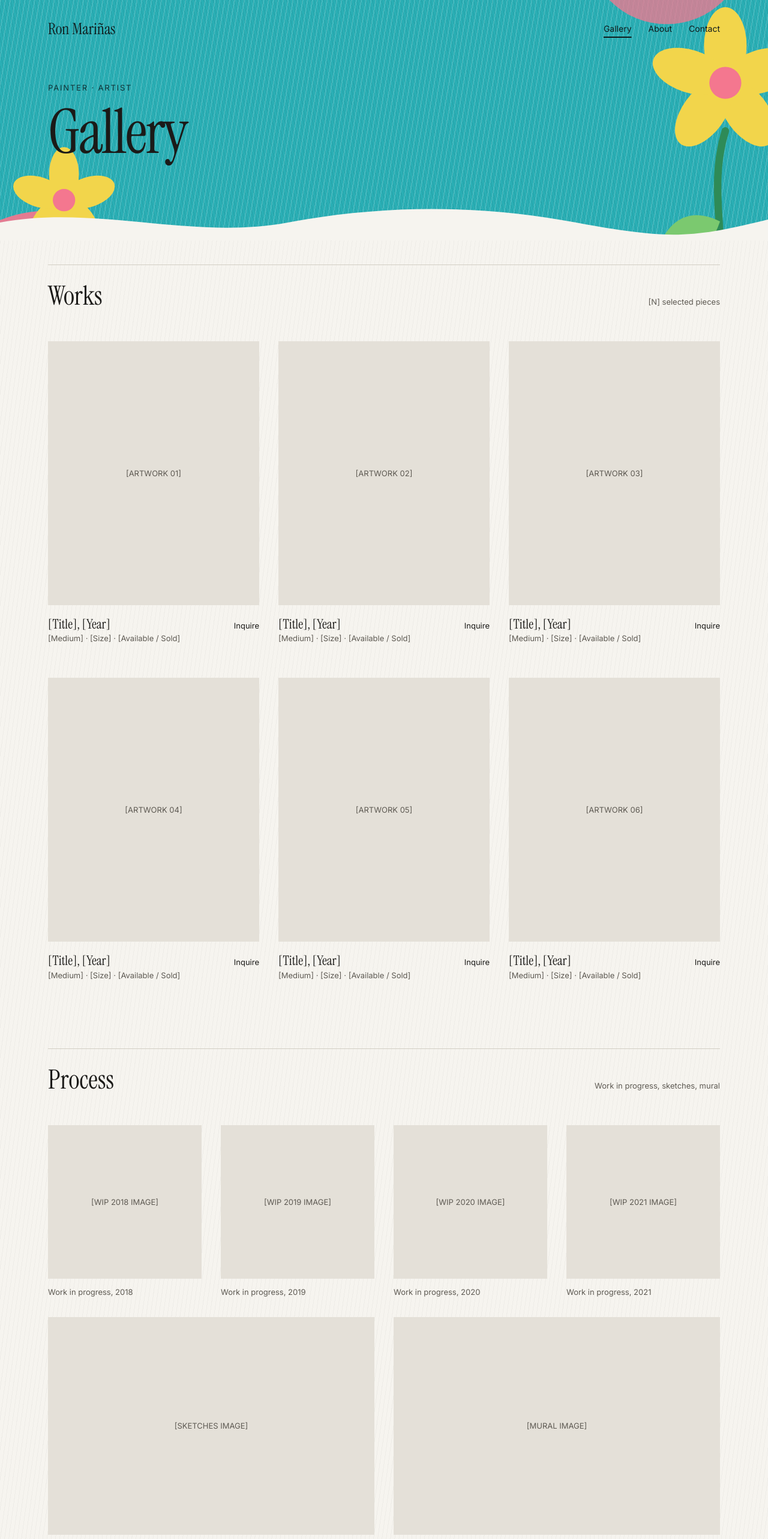
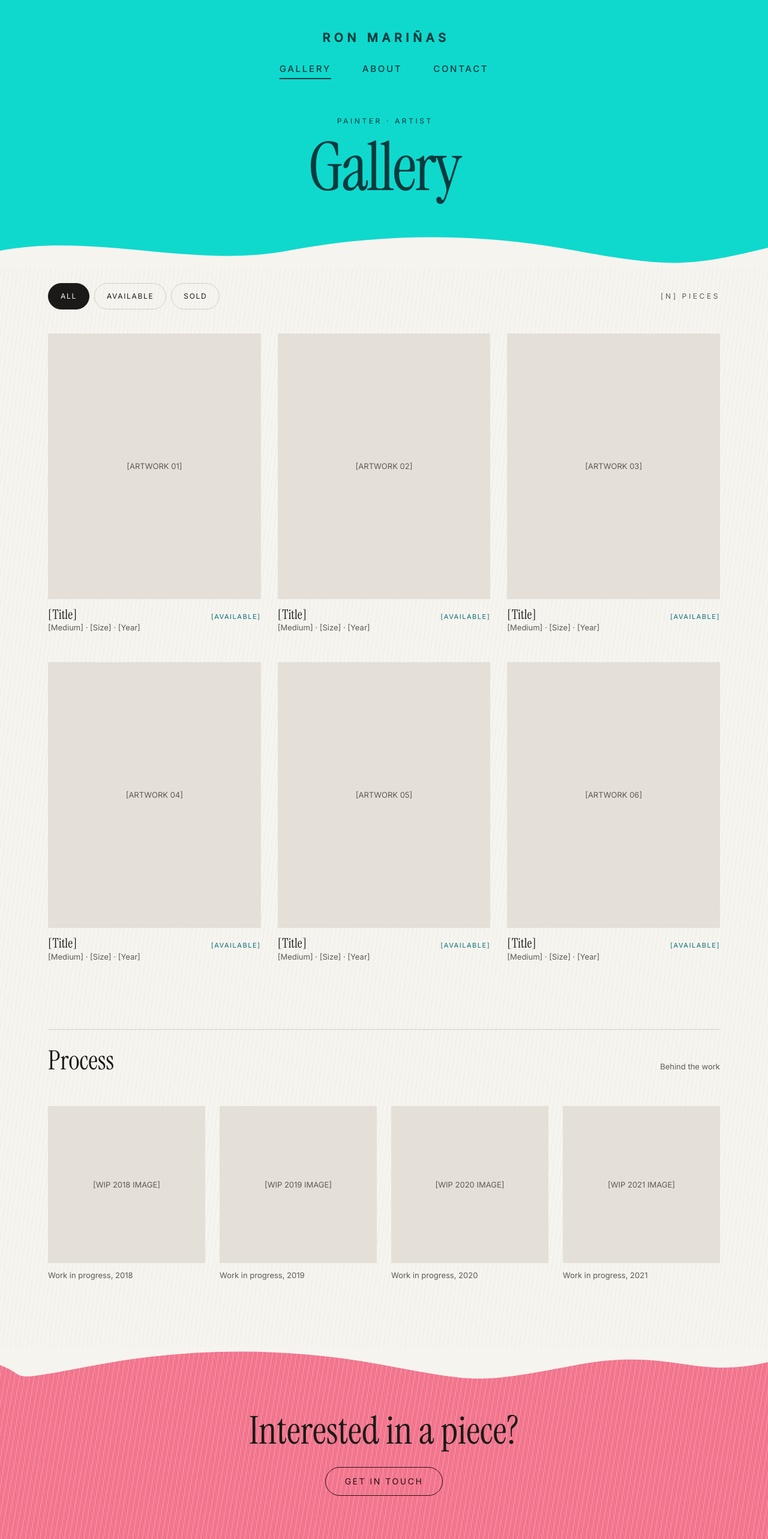
Before and after one commit to emaniebo420/ron-marinas, a React (Vite) app: page /gallery in a window 1280 px wide. Shown: the top 2566 px of the page at 60% size. Built offline with nearby package versions, Linux system fonts and the light colour scheme.

Commit message:
New layouts: home, gallery, piece page, about

```diff
--- a/src/App.tsx
+++ b/src/App.tsx
@@ -5,6 +5,7 @@ import About from "./pages/About";
 import Contact from "./pages/Contact";
 import Gallery from "./pages/Gallery";
 import Home from "./pages/Home";
+import Piece from "./pages/Piece";
 
 function ScrollToTop() {
   const { pathname } = useLocation();
@@ -16,7 +17,7 @@ function ScrollToTop() {
 
 function NotFound() {
   return (
-    <main className="mx-auto max-w-[1200px] px-10 py-32">
+    <main className="mx-auto max-w-[1200px] px-5 py-32 sm:px-10">
       <h1 className="font-display text-6xl">Page not found</h1>
       <p className="mt-4 text-muted">
         <a href="/" className="underline">
@@ -34,6 +35,7 @@ export default function App() {
       <Routes>
         <Route path="/" element={<Home />} />
         <Route path="/gallery" element={<Gallery />} />
+        <Route path="/gallery/:slug" element={<Piece />} />
         <Route path="/about" element={<About />} />
         <Route path="/contact" element={<Contact />} />
         <Route path="*" element={<NotFound />} />
--- a/src/components/ui.tsx
+++ b/src/components/ui.tsx
@@ -9,7 +9,7 @@ export function usePageTitle(title: string) {
 }
 
 export function Container({ children, className = "" }: { children: ReactNode; className?: string }) {
-  return <div className={`mx-auto max-w-[1200px] px-10 ${className}`}>{children}</div>;
+  return <div className={`mx-auto max-w-[1200px] px-5 sm:px-10 ${className}`}>{children}</div>;
 }
 
 export function Slot({ label, className }: { label: string; className: string }) {
@@ -22,8 +22,8 @@ export function Slot({ label, className }: { label: string; className: string })
 
 export function SectionHeading({ title, note }: { title: string; note?: string }) {
   return (
-    <div className="mb-12 flex flex-wrap items-baseline justify-between gap-x-6 gap-y-2 border-t border-rule pt-6">
-      <h2 className="font-display text-[44px] font-normal leading-tight">{title}</h2>
+    <div className="mb-8 flex flex-wrap sm:mb-12 items-baseline justify-between gap-x-6 gap-y-2 border-t border-rule pt-6">
+      <h2 className="font-display text-[clamp(32px,5vw,44px)] font-normal leading-tight">{title}</h2>
       {note ? <span className="text-[13px] text-muted">{note}</span> : null}
     </div>
   );
@@ -68,38 +68,40 @@ const navItems = [
 
 function SiteHeader() {
   return (
-    <Container className="flex flex-wrap items-center justify-between gap-x-10 gap-y-4 py-7">
-      <Link to="/" className="font-display text-[26px] text-fg no-underline">
+    <header className="flex flex-col items-center px-5 pt-9 text-center text-[#073b3e] sm:pt-12">
+      <Link
+        to="/"
+        className="text-[clamp(15px,2.2vw,20px)] font-semibold uppercase tracking-[.32em] text-inherit no-underline [text-indent:.32em]"
+      >
         {artist.name}
       </Link>
-      <nav aria-label="Primary" className="flex flex-wrap gap-x-7 gap-y-2 text-sm">
+      <nav aria-label="Primary" className="mt-3 flex items-center justify-center gap-x-1 sm:gap-x-3">
         {navItems.map((item) => (
           <NavLink
             key={item.to}
             to={item.to}
             end={item.end}
             className={({ isActive }) =>
-              `py-2.5 text-fg no-underline ${isActive ? "underline decoration-2 underline-offset-8" : ""}`
+              `px-3 py-3 text-[clamp(12px,1.4vw,15px)] font-medium uppercase tracking-[.18em] text-inherit no-underline sm:px-5 ${
+                isActive ? "underline decoration-2 underline-offset-[10px]" : ""
+              }`
             }
           >
             {item.label}
           </NavLink>
         ))}
       </nav>
-    </Container>
+    </header>
   );
 }
 
-/** Teal band with nav. Children render below the nav inside the band. */
+/** Sky-teal band (same colour as the Home painting) with centered header. */
 export function TealBand({ children }: { children: ReactNode }) {
   return (
-    <div className="band-teal relative overflow-hidden">
-      <GardenBackdrop />
-      <div className="relative">
-        <SiteHeader />
-        {children}
-      </div>
-      <svg aria-hidden="true" viewBox="0 0 1440 60" preserveAspectRatio="none" className="relative -mt-px block h-[60px] w-full">
+    <div className="bg-[rgb(15,217,205)]">
+      <SiteHeader />
+      {children}
+      <svg aria-hidden="true" viewBox="0 0 1440 60" preserveAspectRatio="none" className="-mt-px block h-[40px] w-full sm:h-[60px]">
         <path
           className="fill-bg"
           d="M0 30 C 180 0 360 60 540 30 S 900 0 1080 30 S 1300 55 1440 25 L1440 60 L0 60 Z"
@@ -113,10 +115,12 @@ export function TealBand({ children }: { children: ReactNode }) {
 export function PageBand({ title, kicker }: { title: string; kicker?: string }) {
   return (
     <TealBand>
-      <Container className="pb-[72px] pt-10">
-        {kicker ? <p className="m-0 mb-4 text-[13px] uppercase tracking-[.14em] text-muted">{kicker}</p> : null}
-        <h1 className="m-0 font-display text-[clamp(56px,8vw,112px)] font-normal leading-[.95] tracking-tight">{title}</h1>
-      </Container>
+      <div className="px-5 pb-10 pt-10 text-center text-[#073b3e] sm:pb-14 sm:pt-14">
+        {kicker ? (
+          <p className="m-0 mb-4 text-xs uppercase tracking-[.3em] [text-indent:.3em]">{kicker}</p>
+        ) : null}
+        <h1 className="m-0 font-display text-[clamp(52px,10vw,112px)] font-normal leading-[.95] tracking-tight">{title}</h1>
+      </div>
     </TealBand>
   );
 }
@@ -130,7 +134,7 @@ export function PinkBand({ children }: { children: ReactNode }) {
           d="M0 0 L1440 0 L1440 25 C 1300 55 1260 0 1080 30 S 900 60 720 30 S 360 0 180 30 S 60 50 0 30 Z"
         />
       </svg>
-      <Container className="pb-[72px] pt-12">{children}</Container>
+      <Container className="pb-14 pt-10 text-center sm:pb-[72px] sm:pt-12">{children}</Container>
     </div>
   );
 }
@@ -138,7 +142,7 @@ export function PinkBand({ children }: { children: ReactNode }) {
 export function Footer() {
   return (
     <footer>
-      <Container className="flex flex-wrap justify-between gap-x-6 gap-y-2 pb-10 pt-6 text-[13px] text-muted">
+      <Container className="flex flex-col items-center gap-y-2 pb-10 pt-6 text-center text-[13px] text-muted sm:flex-row sm:justify-between sm:text-left">
         <span>
           © {new Date().getFullYear()} {artist.name}
         </span>
--- a/src/pages/Gallery.tsx
+++ b/src/pages/Gallery.tsx
@@ -1,25 +1,54 @@
+import { useState } from "react";
 import { Link } from "react-router-dom";
 import { Container, PageBand, PinkBand, SectionHeading, Slot, usePageTitle } from "../components/ui";
-import { artist, processYears, works } from "../content";
+import { artist, processYears, works, type Work } from "../content";
 
 const PLACEHOLDER_WORK_COUNT = 6;
+type Filter = "All" | "Available" | "Sold";
+const filters: Filter[] = ["All", "Available", "Sold"];
+
+function matches(work: Work, filter: Filter) {
+  return filter === "All" || work.status === filter;
+}
 
 export default function Gallery() {
   usePageTitle("Gallery");
+  const [filter, setFilter] = useState<Filter>("All");
+  const visible = works.filter((w) => matches(w, filter));
 
   return (
     <>
       <PageBand title="Gallery" kicker={artist.tagline} />
 
       <main>
-        <Container className="pb-28 pt-10">
-          <div id="works" className="scroll-mt-6">
-            <SectionHeading title="Works" note={works.length ? `${works.length} selected pieces` : "[N] selected pieces"} />
+        <Container className="pb-20 pt-6 sm:pb-28">
+          <div className="mb-8 flex flex-wrap items-center justify-between gap-4 sm:mb-10">
+            <div className="flex flex-wrap gap-2" role="group" aria-label="Filter works">
+              {filters.map((f) => (
+                <button
+                  key={f}
+                  type="button"
+                  aria-pressed={filter === f}
+                  onClick={() => setFilter(f)}
+                  className={`min-h-11 cursor-pointer rounded-full border px-5 text-xs uppercase tracking-[.14em] ${
+                    filter === f ? "border-fg bg-fg text-bg" : "border-rule bg-transparent text-fg"
+                  }`}
+                >
+                  {f}
+                </button>
+              ))}
             </div>
-          <div className="flex flex-wrap gap-x-8 gap-y-14">
-            {works.length > 0
-              ? works.map((work) => (
-                  <figure key={work.slug} id={work.slug} className="m-0 flex min-w-0 flex-[1_1_340px] flex-col gap-3.5">
+            <span className="text-xs uppercase tracking-[.3em] text-muted">
+              {works.length ? `${visible.length} ${visible.length === 1 ? "piece" : "pieces"}` : "[N] pieces"}
+            </span>
+          </div>
+
+          <div className="grid grid-cols-2 gap-x-3 gap-y-8 sm:gap-x-7 sm:gap-y-12 lg:grid-cols-3">
+            {works.length > 0 ? (
+              visible.length > 0 ? (
+                visible.map((work) => (
+                  <figure key={work.slug} className="m-0 min-w-0">
+                    <Link to={`/gallery/${work.slug}`} className="block no-underline">
                       <img
                         src={work.image}
                         alt={work.alt}
@@ -27,56 +56,48 @@ export default function Gallery() {
                         decoding="async"
                         className="aspect-[4/5] w-full bg-slot object-cover"
                       />
-                    <figcaption className="flex flex-wrap items-baseline justify-between gap-x-4 gap-y-1.5">
-                      <div>
-                        <div className="font-display text-[22px] leading-tight">
-                          {work.title}, {work.year}
+                    </Link>
+                    <figcaption className="mt-3">
+                      <div className="flex items-baseline justify-between gap-3">
+                        <span className="font-display text-[clamp(16px,4.2vw,22px)] leading-tight">{work.title}</span>
+                        <span className="text-[11px] uppercase tracking-[.14em] text-accent">{work.status}</span>
                       </div>
-                        <div className="text-[13px] text-muted">
-                          {work.medium} · {work.size} · {work.status}
+                      <div className="text-xs text-muted sm:text-[13px]">
+                        {work.medium} · {work.size} · {work.year}
                       </div>
-                      </div>
-                      <Link to={`/contact?work=${encodeURIComponent(work.title)}`} className="py-2.5 text-[13px] text-fg">
-                        Inquire
-                      </Link>
                     </figcaption>
                   </figure>
                 ))
-              : Array.from({ length: PLACEHOLDER_WORK_COUNT }, (_, i) => {
+              ) : (
+                <p className="col-span-full m-0 text-muted">No pieces in this filter yet.</p>
+              )
+            ) : (
+              Array.from({ length: PLACEHOLDER_WORK_COUNT }, (_, i) => {
                 const n = String(i + 1).padStart(2, "0");
                 return (
-                    <figure key={n} className="m-0 flex min-w-0 flex-[1_1_340px] flex-col gap-3.5">
+                  <figure key={n} className="m-0 min-w-0">
                     <Slot label={`[ARTWORK ${n}]`} className="aspect-[4/5]" />
-                      <figcaption className="flex flex-wrap items-baseline justify-between gap-x-4 gap-y-1.5">
-                        <div>
-                          <div className="font-display text-[22px] leading-tight">[Title], [Year]</div>
-                          <div className="text-[13px] text-muted">[Medium] · [Size] · [Available / Sold]</div>
+                    <figcaption className="mt-3">
+                      <div className="flex items-baseline justify-between gap-3">
+                        <span className="font-display text-[clamp(16px,4.2vw,22px)] leading-tight">[Title]</span>
+                        <span className="text-[11px] uppercase tracking-[.14em] text-accent">[Available]</span>
                       </div>
-                        <Link to="/contact" className="py-2.5 text-[13px] text-fg">
-                          Inquire
-                        </Link>
+                      <div className="text-xs text-muted sm:text-[13px]">[Medium] · [Size] · [Year]</div>
                     </figcaption>
                   </figure>
                 );
-                })}
+              })
+            )}
           </div>
         </Container>
 
-        <Container className="pb-28">
-          <SectionHeading title="Process" note="Work in progress, sketches, mural" />
-          <div className="flex flex-wrap gap-8">
+        <Container className="pb-20 sm:pb-28">
+          <SectionHeading title="Process" note="Behind the work" />
+          <div className="grid grid-cols-2 gap-3 sm:gap-6 lg:grid-cols-4">
             {processYears.map((year) => (
-              <figure key={year} className="m-0 flex min-w-0 flex-[1_1_240px] flex-col gap-3">
+              <figure key={year} className="m-0 flex min-w-0 flex-col gap-3">
                 <Slot label={`[WIP ${year} IMAGE]`} className="aspect-square" />
-                <figcaption className="text-[13px] text-muted">Work in progress, {year}</figcaption>
-              </figure>
-            ))}
-          </div>
-          <div className="mt-8 flex flex-wrap gap-8">
-            {["Sketches", "Mural"].map((label) => (
-              <figure key={label} className="m-0 flex min-w-0 flex-[1_1_420px] flex-col gap-3">
-                <Slot label={`[${label.toUpperCase()} IMAGE]`} className="aspect-[3/2]" />
-                <figcaption className="text-[13px] text-muted">{label}</figcaption>
+                <figcaption className="text-xs text-muted sm:text-[13px]">Work in progress, {year}</figcaption>
               </figure>
             ))}
           </div>
@@ -84,13 +105,11 @@ export default function Gallery() {
       </main>
 
       <PinkBand>
-        <div className="flex flex-wrap items-end justify-between gap-x-20 gap-y-6">
-          <h2 className="m-0 min-w-0 flex-[1_1_380px] font-display text-[clamp(40px,5vw,64px)] font-normal leading-none">
-            Interested in a piece?
-          </h2>
+        <div className="flex flex-col items-center gap-y-7">
+          <h2 className="m-0 font-display text-[clamp(36px,5vw,64px)] font-normal leading-none">Interested in a piece?</h2>
           <Link
             to="/contact"
-            className="inline-flex min-h-11 items-center rounded-full border border-fg px-6 text-sm text-fg no-underline"
+            className="inline-flex min-h-12 items-center rounded-full border border-fg px-8 text-sm uppercase tracking-[.18em] text-fg no-underline"
           >
             Get in touch
           </Link>
--- /dev/null
+++ b/src/pages/Piece.tsx
@@ -0,0 +1,78 @@
+import { Link, useParams } from "react-router-dom";
+import { Container, PageBand, usePageTitle } from "../components/ui";
+import { artist, works } from "../content";
+
+export default function Piece() {
+  const { slug } = useParams();
+  const index = works.findIndex((w) => w.slug === slug);
+  const work = index >= 0 ? works[index] : undefined;
+  usePageTitle(work ? work.title : "Gallery");
+
+  if (!work) {
+    return (
+      <>
+        <PageBand title="Not found" kicker={artist.tagline} />
+        <main>
+          <Container className="pb-24 pt-10 text-center">
+            <p className="m-0 text-muted">That piece isn't in the gallery.</p>
+            <p className="mt-4">
+              <Link to="/gallery" className="underline">
+                Back to the gallery
+              </Link>
+            </p>
+          </Container>
+        </main>
+      </>
+    );
+  }
+
+  const prev = works[(index - 1 + works.length) % works.length];
+  const next = works[(index + 1) % works.length];
+  const details: [string, string][] = [
+    ["Medium", work.medium],
+    ["Size", work.size],
+    ["Status", work.status],
+  ];
+
+  return (
+    <>
+      <PageBand title={work.title} kicker={work.year} />
+      <main>
+        <Container className="pb-20 pt-6 sm:pb-28">
+          <Link to="/gallery" className="mb-6 inline-block py-2 text-xs uppercase tracking-[.2em] text-muted no-underline">
+            ← Back to gallery
+          </Link>
+          <div className="grid grid-cols-1 items-start gap-8 md:grid-cols-[1.2fr_1fr] md:gap-14">
+            <img src={work.image} alt={work.alt} decoding="async" className="block w-full bg-slot" />
+            <div>
+              <dl className="m-0 grid grid-cols-[100px_1fr] gap-y-3 border-t border-rule pt-5 text-[15px]">
+                {details.map(([k, v]) => (
+                  <div key={k} className="contents">
+                    <dt className="text-muted">{k}</dt>
+                    <dd className="m-0">{v}</dd>
+                  </div>
+                ))}
+              </dl>
+              <Link
+                to={`/contact?work=${encodeURIComponent(work.title)}`}
+                className="mt-8 inline-flex min-h-12 items-center rounded-full bg-fg px-8 text-sm uppercase tracking-[.18em] text-bg no-underline"
+              >
+                Inquire about this piece
+              </Link>
+            </div>
+          </div>
+          {works.length > 1 ? (
+            <div className="mt-14 flex justify-between border-t border-rule pt-5 text-xs uppercase tracking-[.14em] sm:mt-16">
+              <Link to={`/gallery/${prev.slug}`} className="py-2 text-fg no-underline">
+                ← Previous
+              </Link>
+              <Link to={`/gallery/${next.slug}`} className="py-2 text-fg no-underline">
+                Next →
+              </Link>
+            </div>
+          ) : null}
+        </Container>
+      </main>
+    </>
+  );
+}
```
Also changed, not shown: src/pages/About.tsx (+34 -18 lines), src/pages/Contact.tsx (+6 -6 lines), src/pages/Home.tsx (+48 -3 lines). Lines whose indentation alone changed are shown as unchanged.
